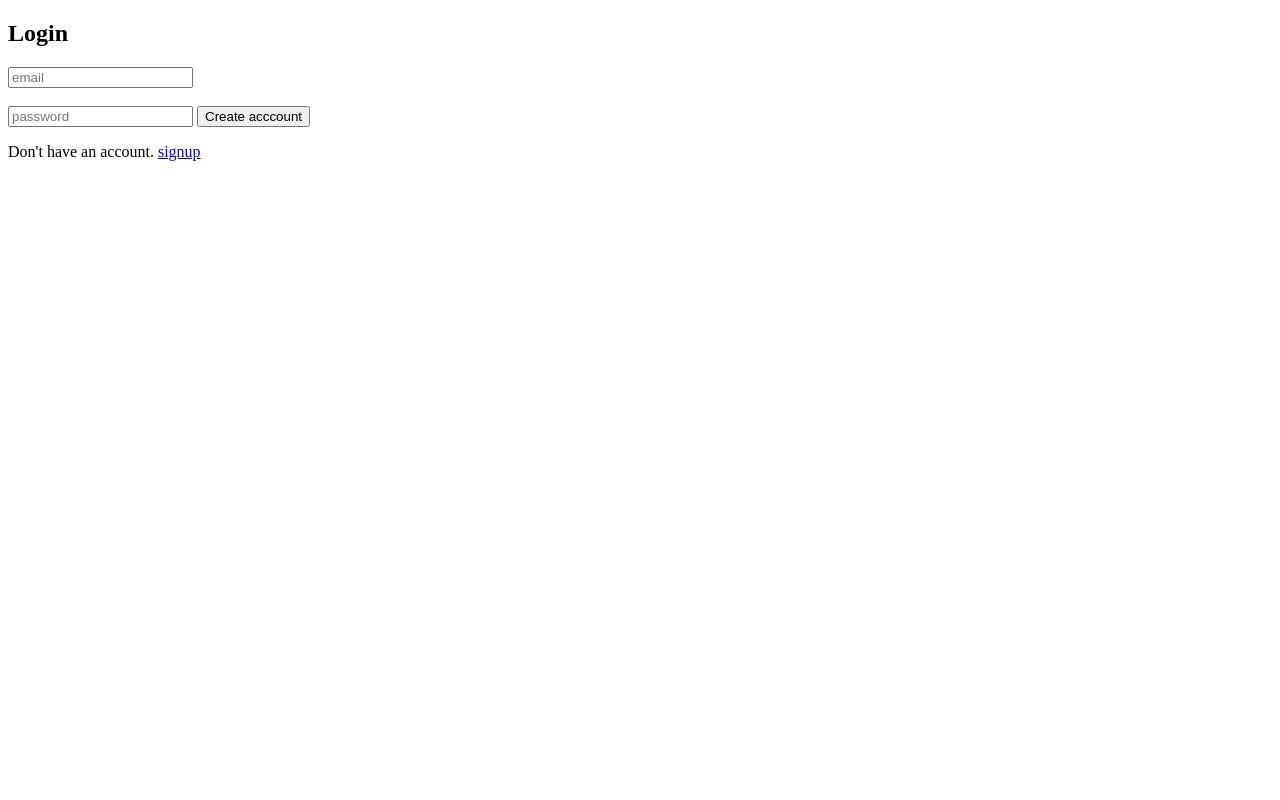
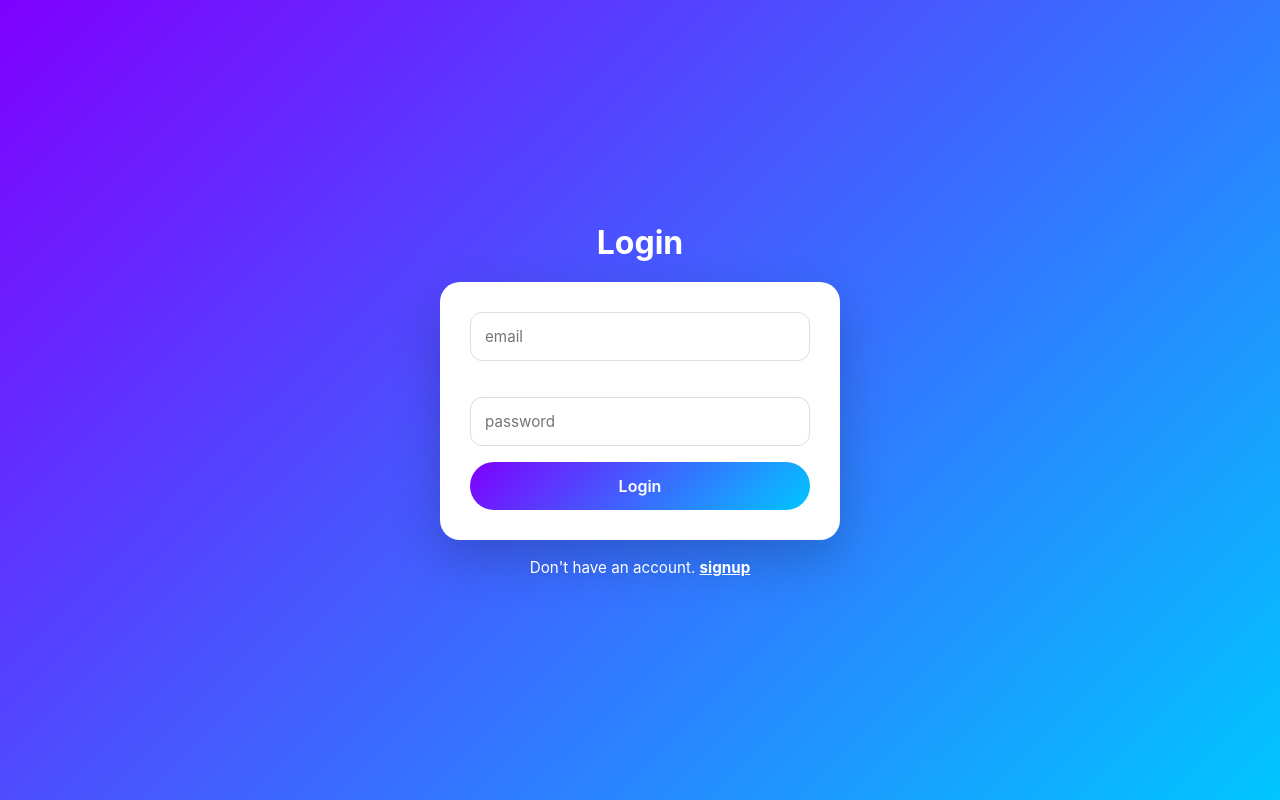
Before and after one commit to mani759/leads_capture, a Flask app: page /login in a window 1280 px wide. Run offline with Flask 3, Linux system fonts and the light colour scheme; parts of the project's set-up code (start-up, migrations or seed data) failed here and were passed over.

Commit message:
Style login and signup pages

```diff
--- a/static/styles.css
+++ b/static/styles.css
@@ -7,6 +7,99 @@
 
 body {
   height: 100vh;
+}
+/* ===== LOGIN PAGE ONLY ===== */
+body.login-page,
+body.signup-page {
+  min-height: 100vh;
+  background: linear-gradient(135deg, #7F00FF, #00C6FF);
+  display: flex;
+  flex-direction: column;
+  align-items: center;
+  justify-content: center;
+  padding: 20px;
+}
+
+body.login-page h2,
+body.signup-page h2 {
+  color: white;
+  font-size: 2rem;
+  margin-bottom: 20px;
+  text-align: center;
+}
+
+body.login-page form,
+body.signup-page form {
+  width: 100%;
+  max-width: 400px;
+  background: white;
+  padding: 30px;
+  border-radius: 20px;
+  box-shadow: 0 20px 50px rgba(0, 0, 0, 0.2);
+}
+
+body.login-page form input,
+body.signup-page form input {
+  width: 100%;
+  padding: 14px;
+  border: 1px solid #ddd;
+  border-radius: 12px;
+  font-size: 0.95rem;
+  outline: none;
+  margin-bottom: 16px;
+}
+
+body.login-page form input:focus,
+body.signup-page form input:focus {
+  border-color: #7F00FF;
+  box-shadow: 0 0 0 4px rgba(127, 0, 255, 0.15);
+}
+
+body.login-page form button,
+body.signup-page form button {
+  width: 100%;
+  padding: 14px;
+  background: linear-gradient(135deg, #7F00FF, #00C6FF);
+  color: white;
+  border: none;
+  border-radius: 30px;
+  font-size: 1rem;
+  font-weight: 600;
+  cursor: pointer;
+  transition: all 0.3s ease;
+}
+
+body.login-page form button:hover,
+body.signup-page form button:hover {
+  transform: translateY(-3px);
+  box-shadow: 0 10px 25px rgba(0, 0, 0, 0.2);
+}
+
+body.login-page p,
+body.signup-page p {
+  margin-top: 18px;
+  color: white;
+  text-align: center;
+  font-size: 0.95rem;
+}
+
+body.login-page p a,
+body.signup-page p a {
+  color: #ffffff;
+  font-weight: 700;
+  text-decoration: underline;
+}
+
+@media (max-width: 480px) {
+  body.login-page form,
+  body.signup-page form {
+    padding: 24px;
+  }
+
+  body.login-page h2,
+  body.signup-page h2 {
+    font-size: 1.7rem;
+  }
 }
 
 .top-nav{
--- a/templates/login.html
+++ b/templates/login.html
@@ -4,13 +4,15 @@
     <meta charset="UTF-8">
     <meta name="viewport" content="width=device-width, initial-scale=1.0">
     <title>Login</title>
+
+    <link rel="stylesheet" href="{{ url_for('static', filename='styles.css') }}">
 </head>
-<body>
+<body class="login-page">
     <h2>Login </h2>
     <form method="POST">
         <input name="email" placeholder="email" required><br><br>
         <input name="password" type="password" placeholder="password">
-        <button>Create acccount</button>
+        <button>Login</button>
     </form>
 
     <p>Don't have an account. <a href="/signup">signup</a></p>
--- a/templates/signup.html
+++ b/templates/signup.html
@@ -4,8 +4,9 @@
     <meta charset="UTF-8">
     <meta name="viewport" content="width=device-width, initial-scale=1.0">
     <title>Signup</title>
+     <link rel="stylesheet" href="{{ url_for('static', filename='styles.css') }}">
 </head>
-<body>
+<body class="signup-page">
     <h2>Sign Up </h2>
     <form method="POST">
         <input name="email" placeholder="email" required><br><br>
```
